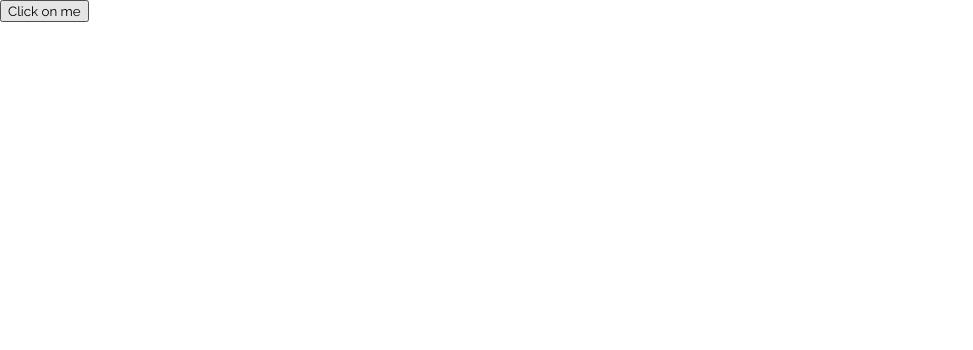
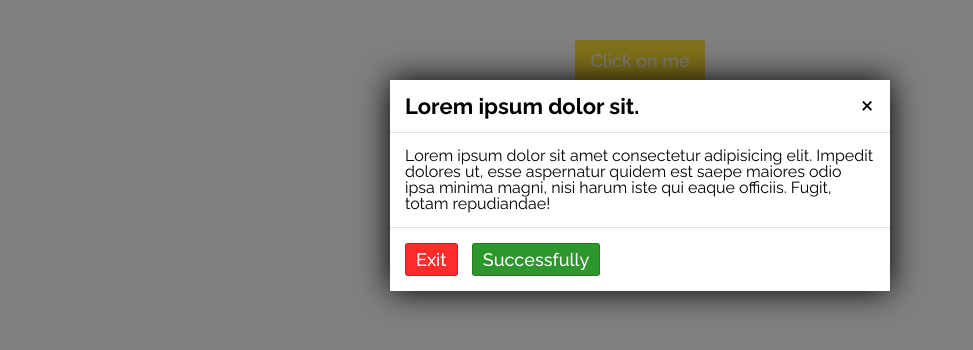
Before and after one commit to elijahmylcev/level3frontendModal, a website built with webpack: page src/index.html in a window 1280 px wide. Both pictures are taken after a click on the button "Click on me". Shown: the whole page, without its empty margins (0-973 px from the left). Built offline with nearby package versions, Linux system fonts and the light colour scheme.

Commit message:
working function for modal

```diff
--- a/src/index.html
+++ b/src/index.html
@@ -25,7 +25,7 @@
             officiis. Fugit, totam repudiandae!
           </div>
           <div class="modal__content_footer">
-            <button class="modal__content_footer_btn exit">Exit</button>
+            <button class="modal__content_footer_btn exit" data-close>Exit</button>
             <button class="modal__content_footer_btn success">Successfully</button>
           </div>
         </div>
--- a/src/js/index.js
+++ b/src/js/index.js
@@ -1,2 +1,20 @@
 import 'reset-css';
 import '../style.scss';
+
+function modal(triggerSelectorOpen, modalSelector, triggerSelectorClose) {
+  const bntOpen = document.querySelector(triggerSelectorOpen);
+  const modal = document.querySelector(modalSelector);
+  const btnClose = document.querySelectorAll(triggerSelectorClose);
+
+  bntOpen.addEventListener('click', () => {
+    modal.style.display = 'block';
+  });
+
+  btnClose.forEach(btn => {
+    btn.addEventListener('click', () => {
+      modal.style.display = 'none';
+    });
+  });
+}
+
+modal('.trigger', '#exampleModal', '[data-close]');
--- a/src/style.scss
+++ b/src/style.scss
@@ -3,6 +3,25 @@
 body,
 button {
   font-family: 'Raleway', sans-serif;
+}
+
+.trigger {
+  display: block;
+  margin: 40px auto 0 auto;
+  padding: 10px 15px;
+  font-size: 18px;
+  border: none;
+  border-radius: 3px;
+  color: #fff;
+  transition: all 0.3s ease;
+  font-weight: 500;
+  cursor: pointer;
+  background-color: rgba(255, 219, 13, 0.836);
+  &:hover {
+    background-color: #fff;
+    color: rgba(255, 219, 13, 0.836);
+    box-shadow: 0 0px 20px rgba(255, 219, 13, 0.836);
+  }
 }
 
 .modal {
```
